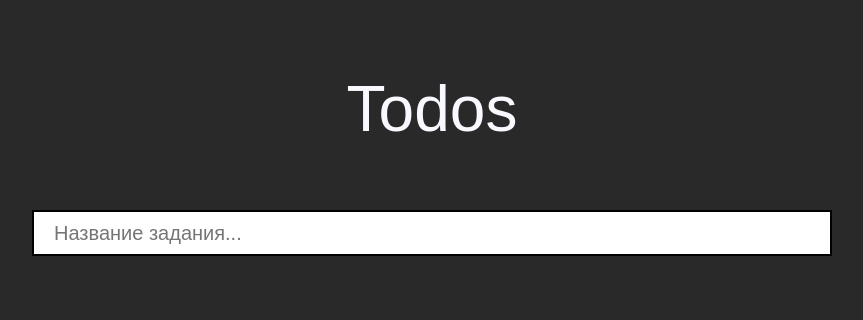
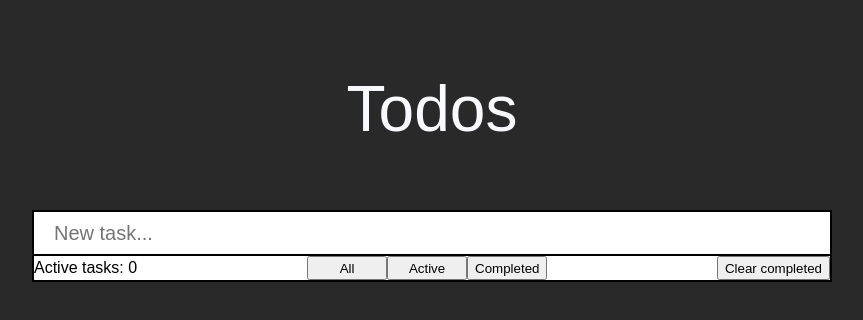
Before and after one commit to Faradee/taskMindbox, a React (Vite) app: page / in a window 1280 px wide. Shown: the top 320 px of the page, without its empty margins (208-1071 px from the left). Built offline with nearby package versions, Linux system fonts and the light colour scheme; some icons are missing.

Commit message:
Added filtering

```diff
--- a/src/components/TaskList/Task.tsx
+++ b/src/components/TaskList/Task.tsx
@@ -5,7 +5,7 @@ import CircleOutlinedIcon from "@mui/icons-material/CircleOutlined";
 const Task = ({ task, toggle }: { task: task; toggle: () => void }) => {
   return (
     <div className={`${styles.task} ${task.completed ? styles.completed : undefined}`}>
-      <div onClick={toggle} className="icon">
+      <div onClick={toggle} className={task.completed ? styles.inactiveIcon : styles.activeIcon}>
         {task.completed ? <CheckIcon color="success" /> : <CircleOutlinedIcon />}
       </div>
       <div>{task.title}</div>
--- a/src/components/TaskList/TaskList.tsx
+++ b/src/components/TaskList/TaskList.tsx
@@ -1,10 +1,14 @@
-import type { SetStateAction } from "react";
+import { useState, type SetStateAction } from "react";
 import type { task } from "../../App";
 import Task from "./Task";
+import TaskListControllers from "./TaskListControllers";
 import styles from "./tasks.module.css";
+export type mode = "all" | "active" | "completed";
 type taskListProps = { tasks: task[]; setTasks: React.Dispatch<SetStateAction<task[]>>; transition: boolean };
 
 const TaskList = ({ tasks, setTasks, transition }: taskListProps) => {
+  const [mode, setMode] = useState<mode>("all");
+
   const toggle = (id: number) => {
     for (let i = 0; i < tasks.length; i++) {
       if (tasks[i].id === id) {
@@ -14,13 +18,30 @@ const TaskList = ({ tasks, setTasks, transition }: taskListProps) => {
       }
     }
   };
+  let filtered;
+  const activeTasks = tasks.filter((task) => task.completed !== true);
+  const completedTasks = tasks.filter((task) => task.completed === true);
+  switch (mode) {
+    case "all":
+      filtered = tasks;
+      break;
+    case "active":
+      filtered = activeTasks;
+      break;
+    case "completed":
+      filtered = completedTasks;
+      break;
+    default:
+      filtered = tasks;
+  }
   return (
     <>
-      {tasks.length ? (
+      <TaskListControllers tasks={tasks} setMode={setMode} setTasks={setTasks} />
+      {filtered.length ? (
         <div className={styles.taskList}>
           <div className={`${!transition ? styles.transitioned : styles.transitioning}`}>
             <div className={styles.container}>
-              {tasks.map((task) => (
+              {filtered.map((task) => (
                 <Task key={task.id} task={task} toggle={() => toggle(task.id)} />
               ))}
             </div>
--- a/src/components/TaskList/TaskListControllers.tsx
+++ b/src/components/TaskList/TaskListControllers.tsx
@@ -1,4 +1,39 @@
-const TaskListControllers = () => {
-  return <div>TaskListControllers</div>;
+import styles from "./tasks.module.css";
+import type { mode } from "./TaskList";
+import type { task } from "../../App";
+import type { Dispatch, SetStateAction } from "react";
+const TaskListControllers = ({
+  setMode,
+  setTasks,
+  tasks,
+}: {
+  setMode: Dispatch<SetStateAction<mode>>;
+  setTasks: Dispatch<SetStateAction<task[]>>;
+  tasks: task[];
+}) => {
+  const activeTasks = tasks.filter((task) => task.completed !== true);
+  const clearCompleted = () => {
+    setTasks(activeTasks);
+  };
+  const showAll = () => {
+    setMode("all");
+  };
+  const showActive = () => {
+    setMode("active");
+  };
+  const showCompleted = () => {
+    setMode("completed");
+  };
+  return (
+    <div className={styles.controllers}>
+      <div>Active tasks: {activeTasks.length}</div>
+      <div className={styles.filters}>
+        <button onClick={showAll}>All</button>
+        <button onClick={showActive}>Active</button>
+        <button onClick={showCompleted}>Completed</button>
+      </div>
+      <button onClick={clearCompleted}>Clear completed</button>
+    </div>
+  );
 };
 export default TaskListControllers;
--- a/src/components/TaskList/tasks.module.css
+++ b/src/components/TaskList/tasks.module.css
@@ -40,3 +40,32 @@
 .transitioning {
   margin-top: 0;
 }
+.activeIcon {
+  cursor: pointer;
+}
+.inactiveIcon {
+  cursor: default;
+}
+.filters {
+  display: flex;
+}
+.filters > button {
+  width: 5rem;
+  height: 1.5rem;
+}
+.controllers > Button {
+  height: 1.5rem;
+}
+.controllers {
+  height: 1.5rem;
+  position: relative;
+  background-color: white;
+  border-left: 2px black solid;
+  border-right: 2px black solid;
+  border-bottom: 2px black solid;
+  color: black;
+  z-index: 2;
+  display: flex;
+  justify-content: space-between;
+  align-items: center;
+}
--- a/src/components/TextField/TextField.tsx
+++ b/src/components/TextField/TextField.tsx
@@ -17,12 +17,7 @@ const TextField = ({ handleNewTask, setTitle, title }: textFieldProps) => {
     >
       <div className={styles.textField}>
         <ArrowForwardIosIcon color="disabled" />
-        <input
-          type="text"
-          placeholder="Название задания..."
-          value={title}
-          onChange={(e) => setTitle(e.currentTarget.value)}
-        />
+        <input type="text" placeholder="New task..." value={title} onChange={(e) => setTitle(e.currentTarget.value)} />
         <div className={styles.icon} onClick={handleNewTask}>
           <SendIcon color="disabled" />
         </div>
```
